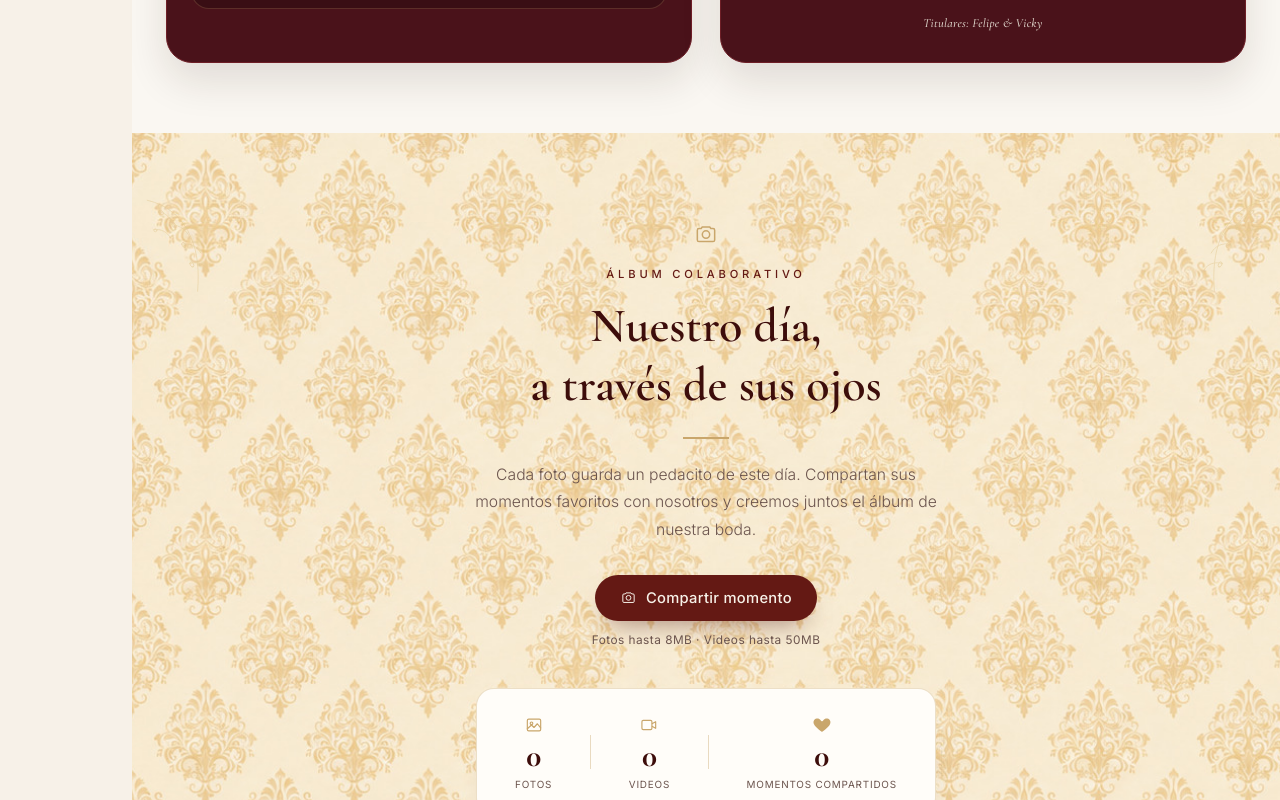
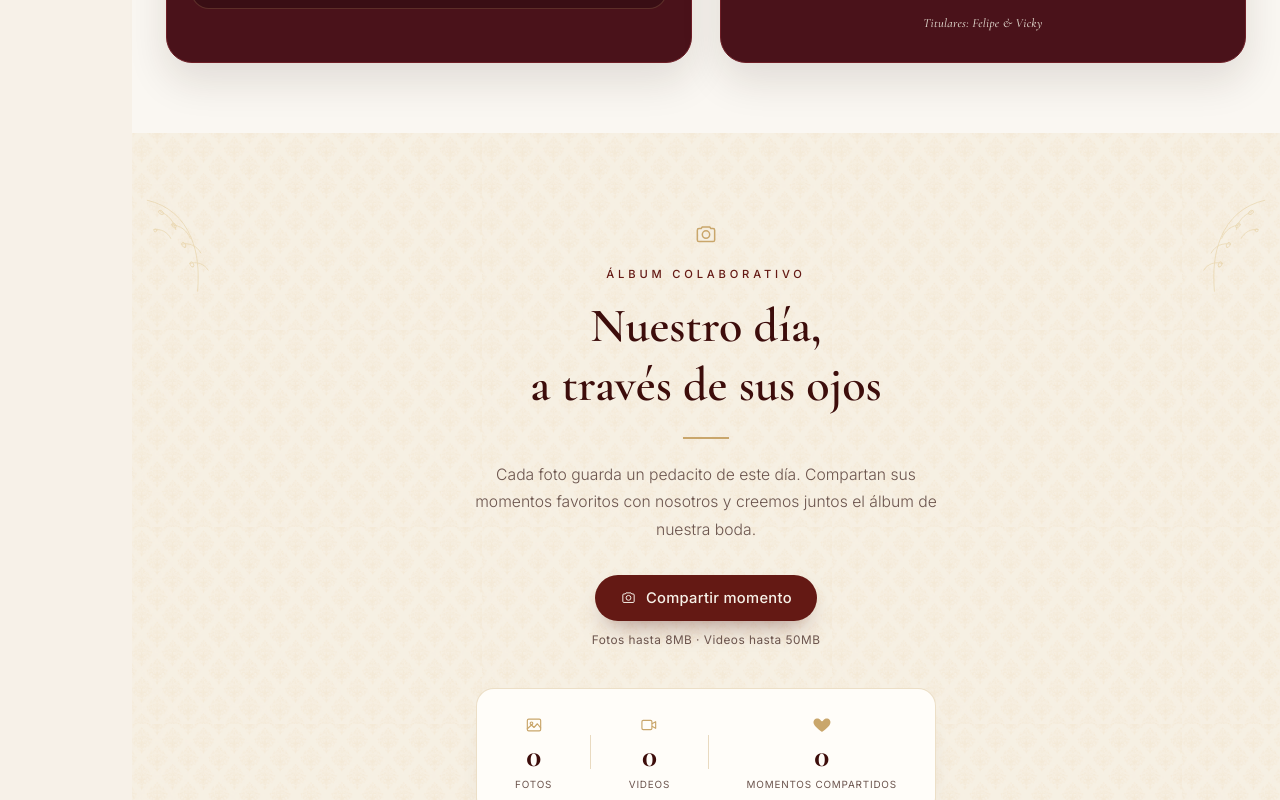
Before and after one commit to tipakayyyy/FelipeAndVicky, a React (Vite) app: page / in a window 1280 px wide. Shown: the part 3980-4780 px from the top of the page. Built offline with nearby package versions, Linux system fonts and the light colour scheme; no server answers; the database is empty; a web font is replaced by a local one.

Commit message:
background

```diff
--- a/index.html
+++ b/index.html
@@ -2,7 +2,6 @@
 <html lang="es">
   <head>
     <meta charset="UTF-8" />
-    <script>window.global = window;</script>
     <meta name="viewport" content="width=device-width, initial-scale=1.0" />
     <title>Felipe & Victoria — Galería de la boda</title>
     <meta name="description" content="Comparte tus fotos y videos de la boda de Felipe y Victoria" />
--- a/src/styles.css
+++ b/src/styles.css
@@ -610,14 +610,37 @@ section { scroll-margin-top: 24px; }
 
 /* ============ GALLERY SECTION ============ */
 /* ============ GALLERY SECTION CON FONDO ============ */
+/* ============ GALLERY SECTION CON FONDO TRANSLÚCIDO ============ */
 .gallery-section {
+  position: relative;
+  background-color: var(--cream); /* Fondo crema base */
+  padding: 4.5rem 1.4rem;
   width: 100%;
-  background-image: url('/photos/gallery.jpg') !important;
-  background-size: cover;
-  background-position: center;
-  padding: 4.5rem 1.4rem;
 }
 
+/* Capa del patrón con transparencia */
+.gallery-section::before {
+  content: '';
+  position: absolute;
+  inset: 0;
+  background-image: url('/photos/gallery.jpg'); /* 👈 Pon el nombre exacto de tu archivo */
+  background-size: 350px; /* Tamaño del patrón (puedes subir o bajar este número) */
+  background-repeat: repeat;
+  opacity: 0.22; /* 👈 ¡AQUÍ CONTROLAS LA TRANSPARENCIA! (0.15 = muy suave, 0.30 = más marcado) */
+  pointer-events: none;
+}
+
+/* Mantiene textos y fotos por encima del fondo */
+.gallery-header,
+.gallery-masonry,
+.status-text,
+.load-more-wrap {
+  position: relative;
+  z-index: 1;
+  max-width: 1180px;
+  margin-left: auto;
+  margin-right: auto;
+}
 /* Mantiene el contenido y fotos alineados al centro */
 .gallery-header,
 .gallery-masonry,
```
